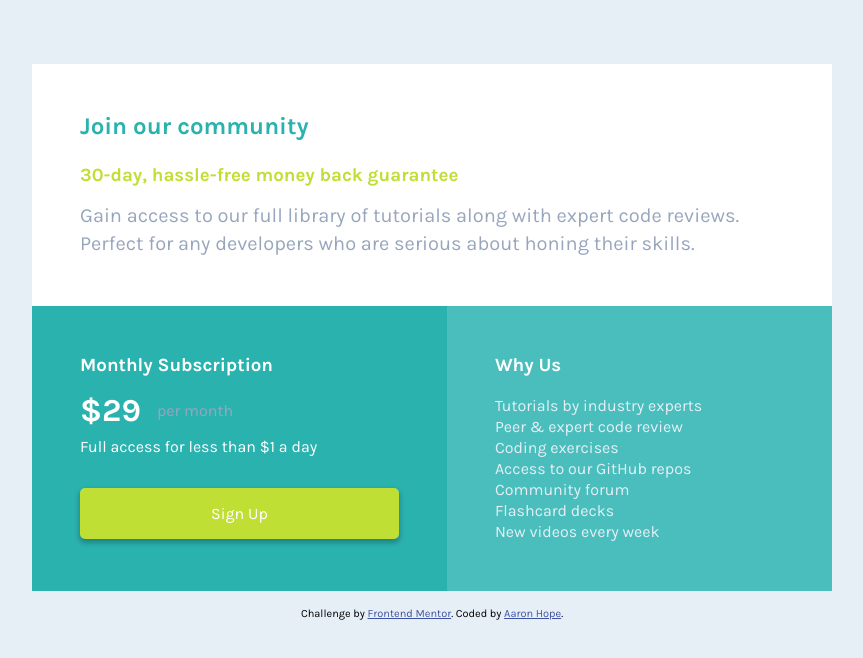
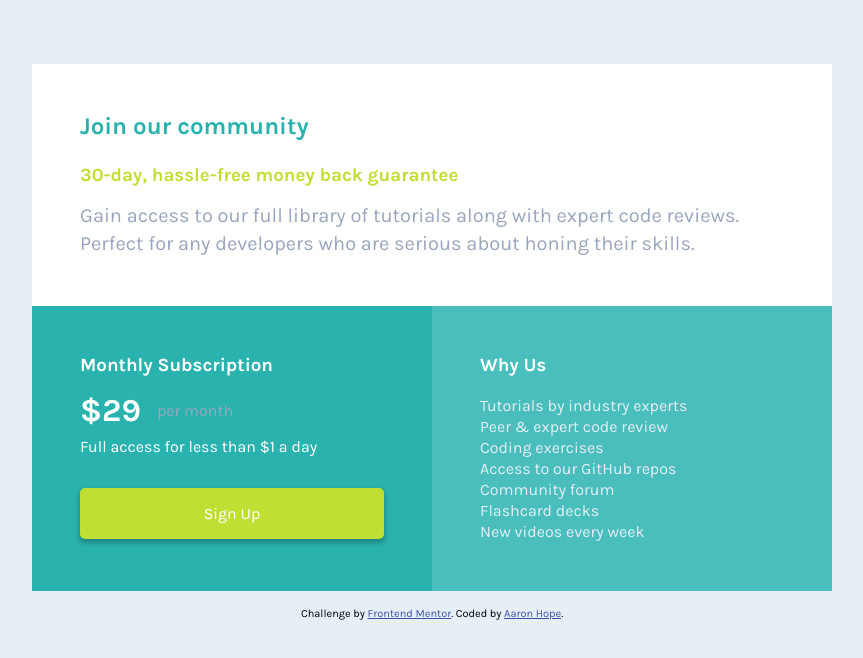
Before and after one commit to raresample/fm-single-price-grid-component, a plain HTML site: page index.html in a window 1280 px wide. Shown: the whole page, without its empty margins (208-1071 px from the left). Drawn offline with Linux system fonts and the light colour scheme.

Commit message:
Fixed bottom widths.  Finished.

```diff
--- a/style.css
+++ b/style.css
@@ -116,15 +116,14 @@ footer {
 
   .bottom {
     display: flex;
-    justify-content: space-between;
   }
   .cta {
     padding: 3rem;
-    flex-grow: 1;
+    width: 100%;
   }
 
   .why {
     padding: 3rem;
-    flex-grow: 1;
+    width: 100%;
   }
 }
```
